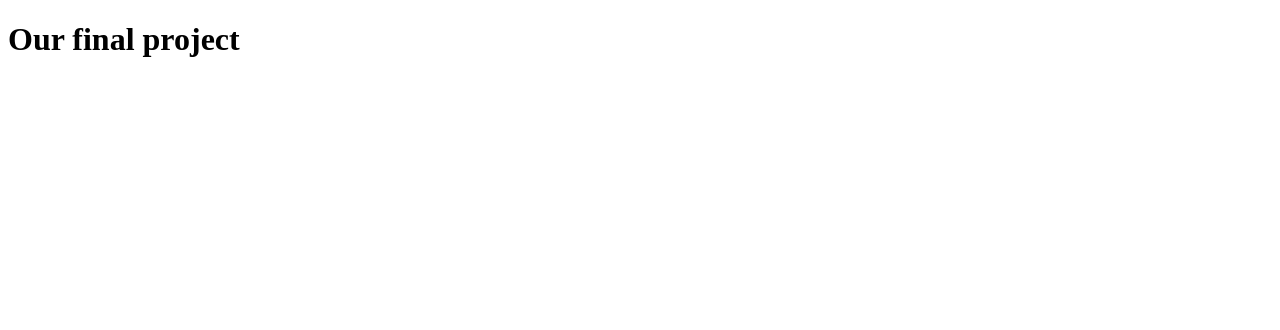
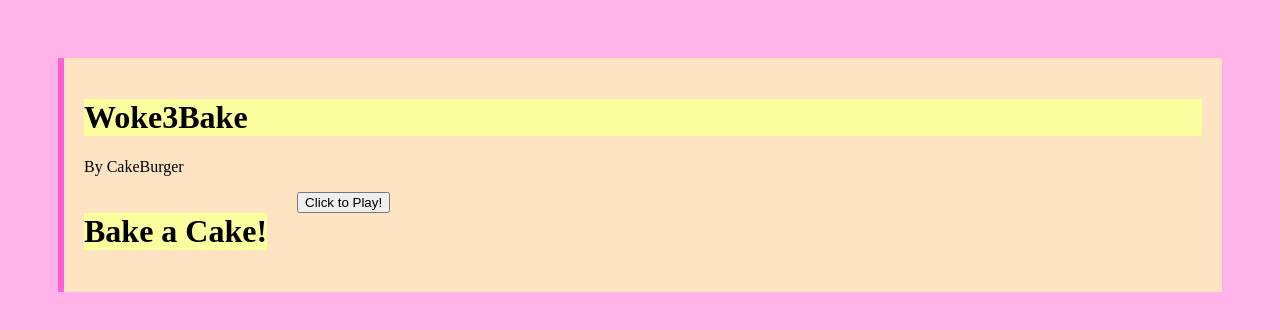
Before and after one commit to SquigBoi/Art101-Team11-Final-Project, a plain HTML site: page index.html in a window 1280 px wide. Drawn offline with nearby package versions, Linux system fonts and the light colour scheme.

Commit message:
weelcome

```diff
--- a/index.html
+++ b/index.html
@@ -1,10 +1,53 @@
-<!doctype html>
+<!DOCTYPE html>
 <html lang="en">
+
 <head>
-  <meta charset="utf-8">
-  <title>ART101 final project</title>
+    <!-- All techy stuff goes here, inside HEAD -->
+    <meta charset="UTF-8">
+    <meta name="viewport" content="width=device-width, initial-scale=1.0">
+
+    <title>Home Page</title>
+    <link href="welcome.css" rel="stylesheet" type="text/css">
+
+    <!-- Link to external CSS file -->
+    <link rel="stylesheet" href="welcome.css">
+    <!-- jQuery library -->
+    <script src="https://code.jquery.com/jquery-3.7.1.min.js"></script>
+
+    <!-- Link to external JavaScript file -->
+    <script src="welcome.js" defer></script>
 </head>
+
 <body>
-  <h1>Our final project</h1>
+  <div id="welcome">
+
+    <h1>Woke3Bake</h1>
+      <p> By CakeBurger </p>
+<div class ="top-section">
+
+      <h1> Bake a Cake!</h1>
+    <button id="Welcome button">Click to Play!</button>
+
+    <div id="output"></div>
+
+      <!-- All techy stuff goes here, inside HEAD -->
+    <meta charset="UTF-8">
+    <meta name="viewport" content="width=device-width, initial-scale=1.0">
+
+    <title>Home Page</title>
+    <link href="welcome.css" rel="stylesheet" type="text/css">
+
+    <!-- Link to external CSS file -->
+    <link rel="stylesheet" href="welcome.css">
+
+    <!-- jQuery library -->
+    <script src="https://code.jquery.com/jquery-3.7.1.min.js"></script>
+
+    <!-- Link to external JavaScript file -->
+    <script src="welcome.js" defer></script>
+
+</div>
+  </div>
 </body>
+
 </html>
--- /dev/null
+++ b/welcome.css
@@ -0,0 +1,23 @@
+body {
+    background: #ffb3e8;
+    padding: 50px;
+}
+h1{
+    background: rgb(252, 255, 157)
+
+}
+
+.top-section {
+    display: flex;
+    gap: 30px;
+    align-items: flex-start;
+    margin-left: auto;
+    margin-right: auto;
+}
+
+#welcome {
+    background-color: bisque;
+    padding: 20px;
+      border-left: 6px solid #ff60d7;
+    flex: 2;
+}
```
Also changed, not shown: Homepage/welcome.css (deleted), Homepage/welcome.html (deleted), Homepage/welcome.js (deleted), welcome.js (added).
